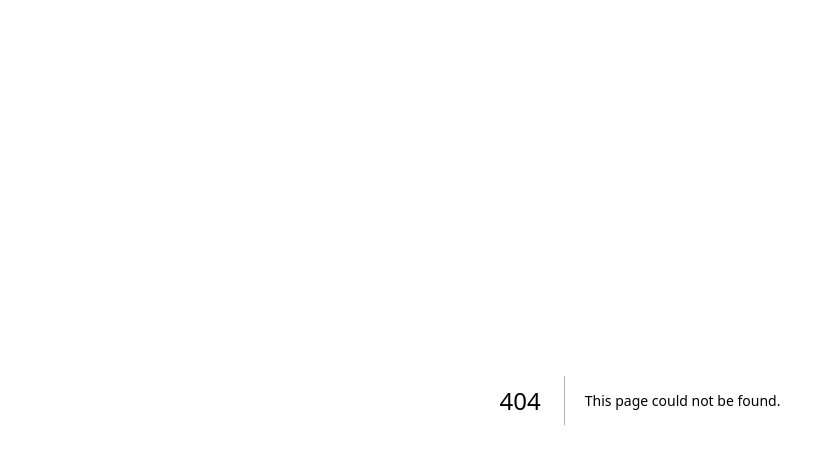
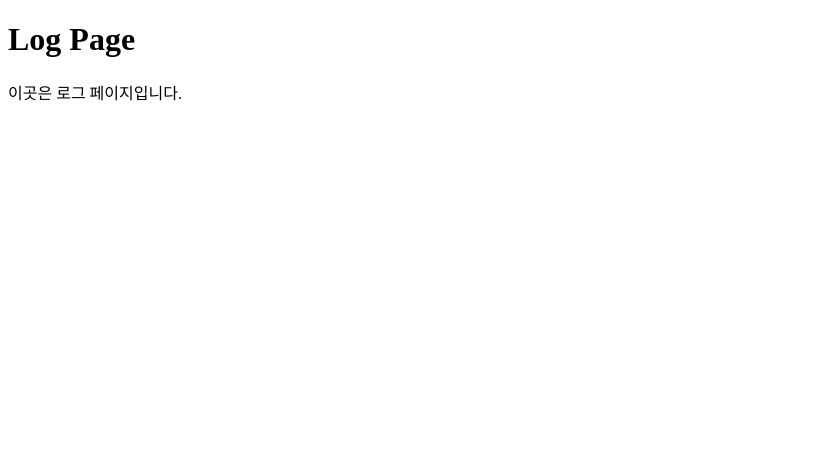
Before and after one commit to KNU-team-kim/capstone-design-fe, a Next.js app: page /log in a window 1280 px wide. Before the commit this address had no page. Shown: the top 464 px of the page, without its empty margins (0-835 px from the left). Built offline with nearby package versions, Linux system fonts and the light colour scheme.

Commit message:
feat: 로그 페이지 생성 및 라우팅 추가

```diff
--- /dev/null
+++ b/app/log/page.tsx
@@ -0,0 +1,8 @@
+export default function LogPage() {
+  return (
+    <main>
+      <h1>Log Page</h1>
+      <p>이곳은 로그 페이지입니다.</p>
+    </main>
+  )
+}
--- a/app/page.tsx
+++ b/app/page.tsx
@@ -1,6 +1,6 @@
 import Webcam from '@/components/Webcam'
 
-export default function HomePage() {
+export default function MainPage() {
   return (
     <main>
       <Webcam />
```
